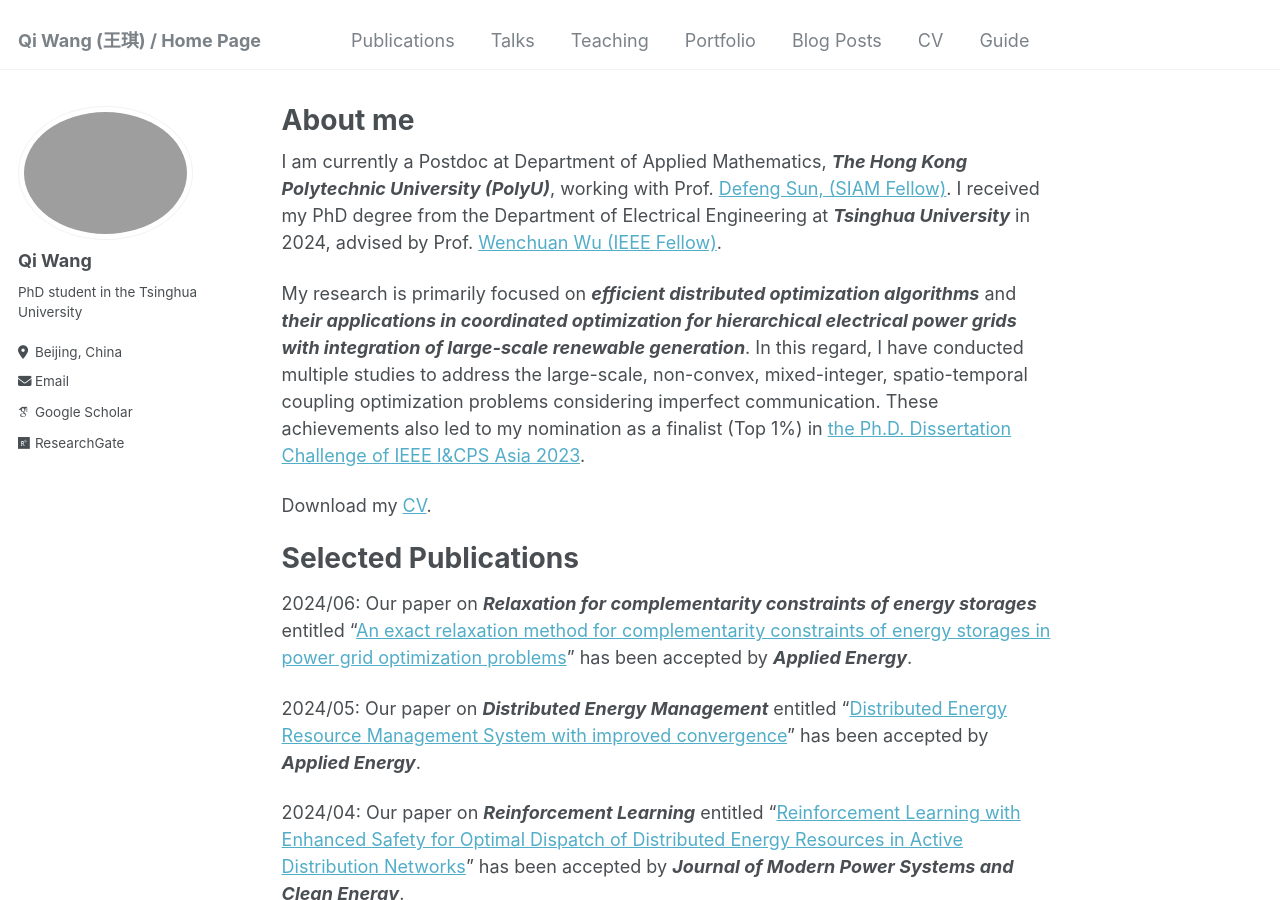
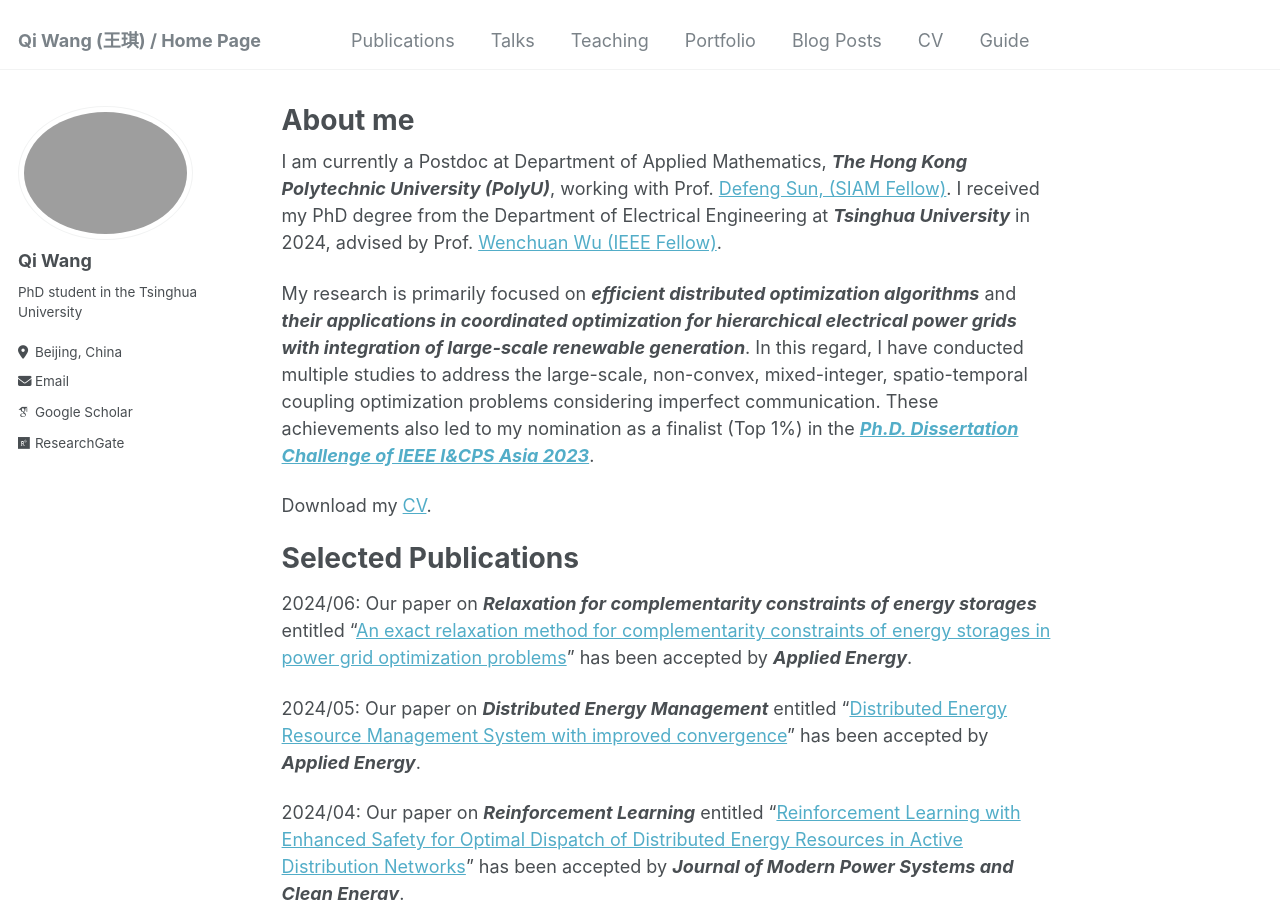
Before and after one commit to lalajiayou/WangQi_THU.github.io, a Jekyll site: the page built from _pages/about.md, in a window 1280 px wide and 900 px high. Built offline with Jekyll 4.4.1, drawn with Linux system fonts in a browser that asks for light colours; some web fonts are replaced.

Commit message:
Update about.md

```diff
--- a/_pages/about.md
+++ b/_pages/about.md
@@ -10,7 +10,7 @@ redirect_from:
 
 I am currently a Postdoc at Department of Applied Mathematics, _**The Hong Kong Polytechnic University (PolyU)**_, working with Prof. [Defeng Sun, (SIAM Fellow)](https://www.polyu.edu.hk/ama/people/academic-staff/prof-sun-defeng/). I received my PhD degree from the Department of Electrical Engineering at _**Tsinghua University**_ in 2024, advised by Prof. [Wenchuan Wu (IEEE Fellow)](https://www.eea.tsinghua.edu.cn/en/faculties/wuwench.htm).
 
-My research is primarily focused on _**efficient distributed optimization algorithms**_ and _**their applications in coordinated optimization for hierarchical electrical power grids with integration of large-scale renewable generation**_. In this regard, I have conducted multiple studies to address the large-scale, non-convex, mixed-integer, spatio-temporal coupling optimization problems considering imperfect communication. These achievements also led to my nomination as a finalist (Top 1%) in [the Ph.D. Dissertation Challenge of IEEE I&CPS Asia 2023](https://mp.weixin.qq.com/s/mvwTmfKwyclKz9_x-txZdg).
+My research is primarily focused on _**efficient distributed optimization algorithms**_ and _**their applications in coordinated optimization for hierarchical electrical power grids with integration of large-scale renewable generation**_. In this regard, I have conducted multiple studies to address the large-scale, non-convex, mixed-integer, spatio-temporal coupling optimization problems considering imperfect communication. These achievements also led to my nomination as a finalist (Top 1%) in the [_**Ph.D. Dissertation Challenge of IEEE I&CPS Asia 2023**_](https://mp.weixin.qq.com/s/mvwTmfKwyclKz9_x-txZdg).
 
 Download my [CV](https://lalajiayou.github.io/WangQi_THU.github.io/files/CV_Qi_Wang_Tsinghua-20240712-v1.pdf).
 
```
